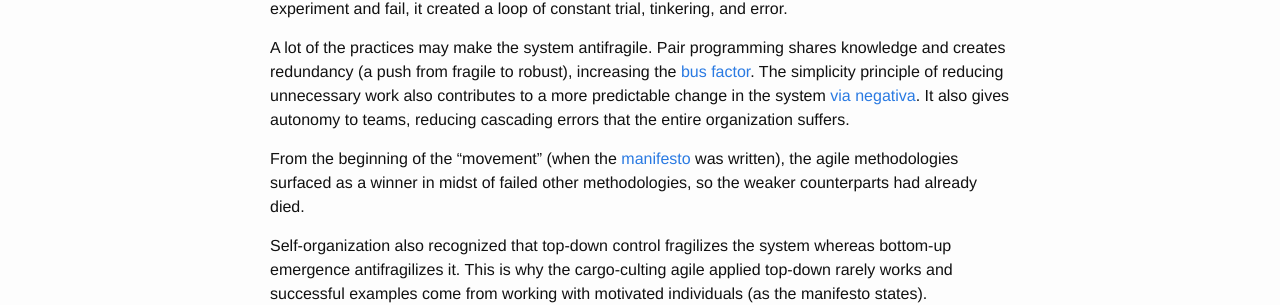
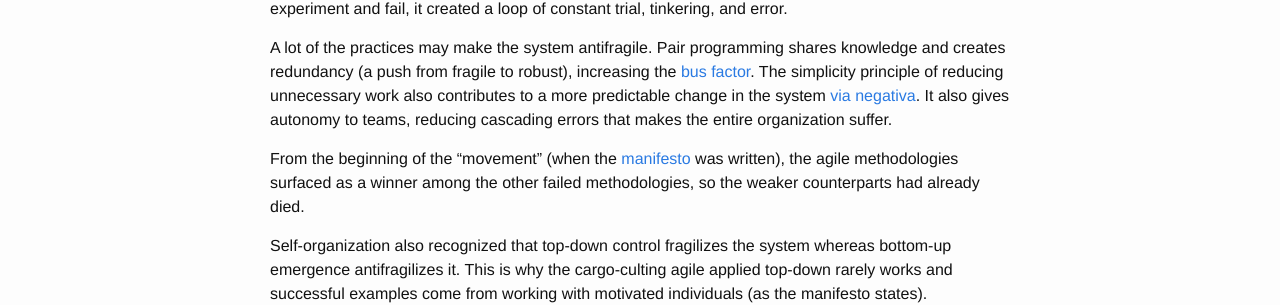
Before and after one commit to rhnonose/rhnonose.github.io, a Jekyll site: the page built from _posts/2020-02-21-antifragile.md, in a window 1280 px wide. Shown: the part 856-1161 px from the top of the page. Built offline with Jekyll 4.4.1, drawn with Linux system fonts in a browser that asks for light colours.

Commit message:
Better phrasing

```diff
--- a/_posts/2020-02-21-antifragile.md
+++ b/_posts/2020-02-21-antifragile.md
@@ -28,9 +28,9 @@ It also recognized that, by letting individuals experiment and fail, it created
 A lot of the practices may make the system antifragile.
 Pair programming shares knowledge and creates redundancy (a push from fragile to robust), increasing the [bus factor][bus factor].
 The simplicity principle of reducing unnecessary work also contributes to a more predictable change in the system [via negativa][via negativa].
-It also gives autonomy to teams, reducing cascading errors that the entire organization suffers.
+It also gives autonomy to teams, reducing cascading errors that makes the entire organization suffer.
 
-From the beginning of the "movement" (when the [manifesto][agile manifesto] was written), the agile methodologies surfaced as a winner in midst of failed other methodologies, so the weaker counterparts had already died.
+From the beginning of the "movement" (when the [manifesto][agile manifesto] was written), the agile methodologies surfaced as a winner among the other failed methodologies, so the weaker counterparts had already died.
 
 Self-organization also recognized that top-down control fragilizes the system whereas bottom-up emergence antifragilizes it.
 This is why the cargo-culting agile applied top-down rarely works and successful examples come from working with motivated individuals (as the manifesto states).
```
